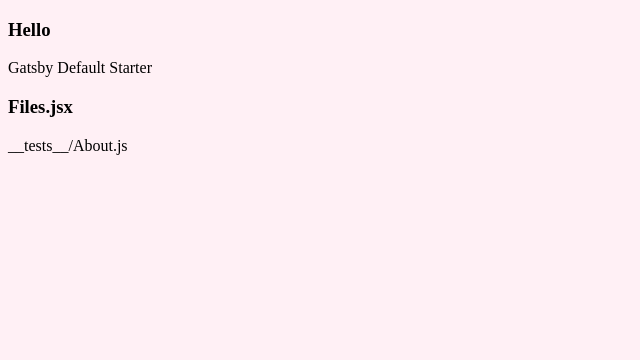
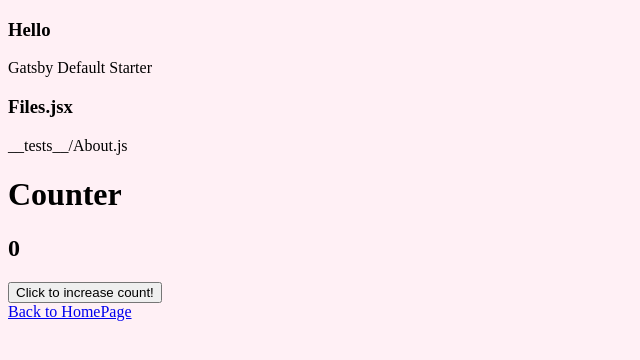
Before and after one commit to Ourstress/sgrentalguide2, a Gatsby site: page /About in a window 1280 px wide. Shown: the whole page, without its empty margins (0-640 px from the left). Built offline with nearby package versions, Linux system fonts and the light colour scheme; Gatsby itself is replaced by a stand-in of ours.

Commit message:
added transform-flow-strip-types back and added counter component to abt

```diff
--- a/package.json
+++ b/package.json
@@ -43,6 +43,7 @@
     "babel-eslint": "^9.0.0",
     "babel-jest": "^23.6.0",
     "babel-plugin-flow-runtime": "^0.18.0",
+    "babel-plugin-transform-flow-strip-types": "^6.22.0",
     "babel-preset-gatsby": "^0.1.6",
     "eslint": "^5.12.1",
     "eslint-plugin-flowtype": "^2.50.3",
--- /dev/null
+++ b/src/components/random/Counter.jsx
@@ -0,0 +1,20 @@
+import React, { Component } from 'react'
+
+class Counter extends Component {
+  state = { counter: 0 }
+  handleClick = e => {
+    e.preventDefault()
+    this.setState({ counter: this.state.counter + 1 })
+  }
+  render() {
+    return (
+      <div>
+        <h1>Counter</h1>
+        <h2>{this.state.counter}</h2>
+        <button onClick={this.handleClick}>Click to increase count!</button>
+      </div>
+    )
+  }
+}
+
+export default Counter
--- a/src/pages/About.jsx
+++ b/src/pages/About.jsx
@@ -1,8 +1,9 @@
 // @flow
 
 import React from 'react'
-import { graphql } from 'gatsby'
+import { graphql, Link } from 'gatsby'
 import Files from '../components/Files'
+import Counter from '../components/random/Counter'
 
 type dataQuery = {
   site: siteObject,
@@ -38,6 +39,8 @@ const About = ({ data }: { data: dataQuery }) => (
     <h3>Hello</h3>
     <SiteTitle {...data} />
     <Files {...data} />
+    <Counter />
+    <Link to="/">Back to HomePage </Link>
   </div>
 )
 export default About
```
Also changed, not shown: src/components/random/Counter.test.js (added, +17 -0 lines), 1 other file.
